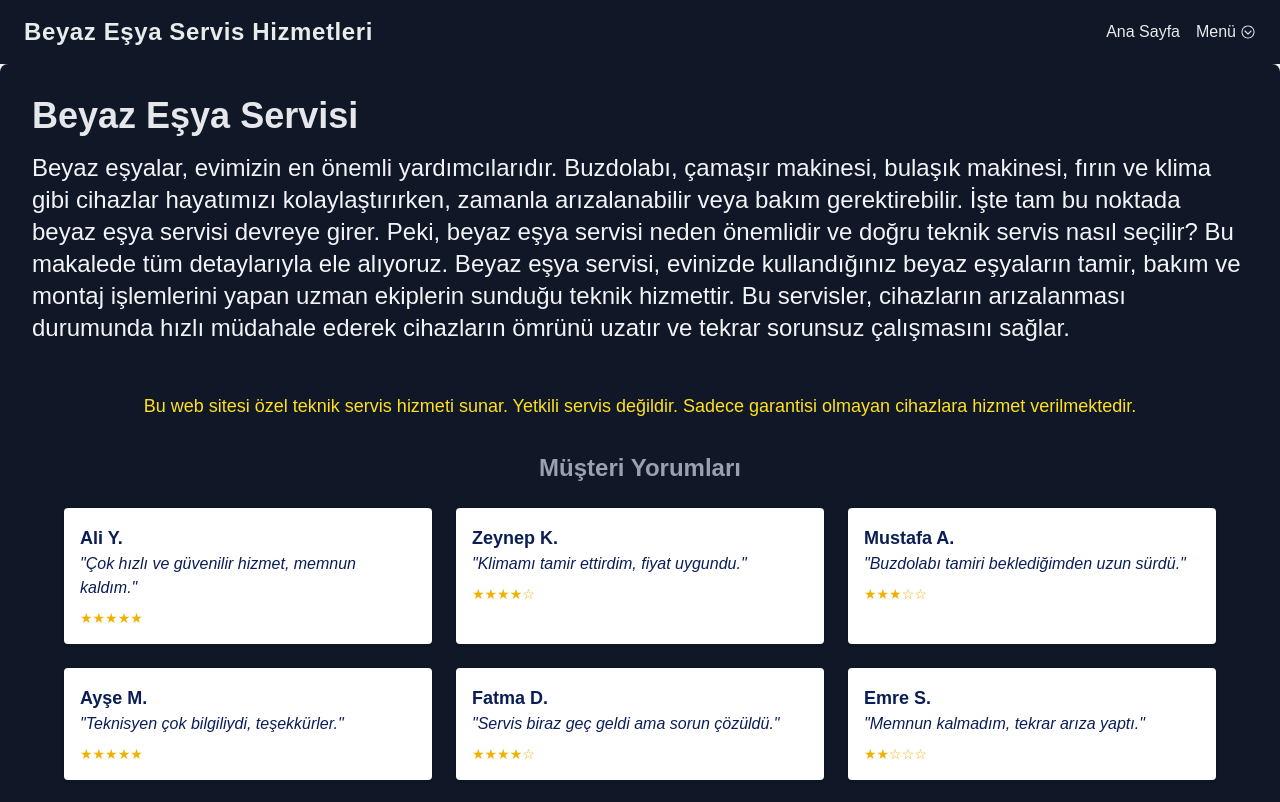
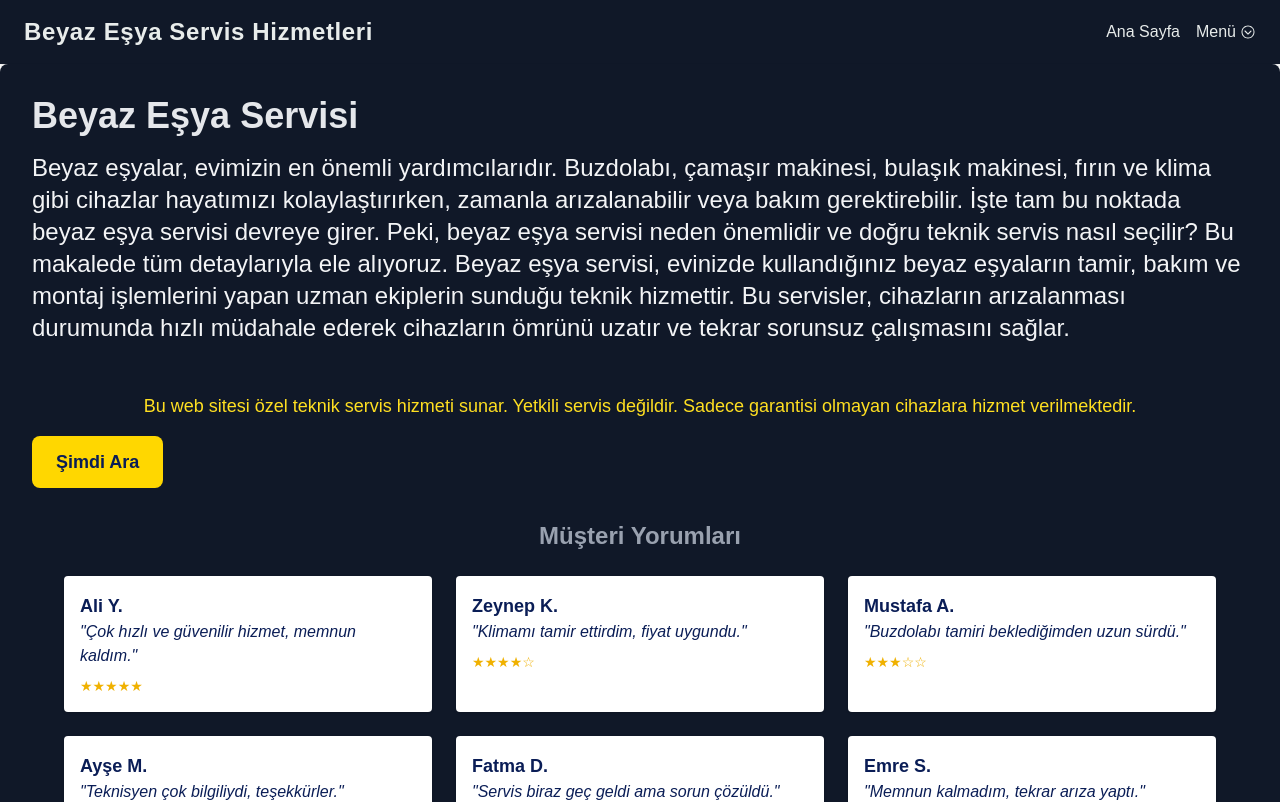
Before and after one commit to MustafaTaslialann/mustafataslialanweb, a Next.js app: page /hizmetler/beyaz-esya-servisi in a window 1280 px wide. Shown: the top 802 px of the page. Built offline with nearby package versions, Linux system fonts and the light colour scheme.

Commit message:
update dinamikhizmet

```diff
--- a/src/app/hakkimizda/page.tsx
+++ b/src/app/hakkimizda/page.tsx
@@ -14,7 +14,7 @@ export default function Hakkimizda() {
         Beyaz Eşya Servisi olarak yıllardır garantisi olmayan cihazlarınıza
         profesyonel bakım ve onarım hizmeti sunmaktayız.
       </p>
-      <p className="mb-6 text-gray-200">
+      <p className="mb-4 text-gray-200">
         2025 yılında kurulan firmamız, beyaz eşya teknik servis alanında
         uzmanlaşmış, tamamen bağımsız ve özel bir servistir. Kuruluşumuzdan bu
         yana müşteri memnuniyetini ön planda tutarak, garantisi sona ermiş
--- a/src/app/hizmetler/[slug]/page.tsx
+++ b/src/app/hizmetler/[slug]/page.tsx
@@ -27,8 +27,7 @@ const hizmetBasliklari: Record<string, string> = {
   firin: "Fırın",
   klima: "Klima",
   kombi: "Kombi",
-  televizyon: "Televizyon",
-};
+  televizyon: "Televizyon",  };
 
 
 
@@ -42,7 +41,9 @@ export type PageProps = {
   };
 };
 
-export async function generateMetadata({ params }: any): Promise<any> {
+export async function generateMetadata({
+  params,
+}: PageProps): Promise<Metadata> {
   const slug = params.slug;
   const title = (hizmetBasliklari[slug] ?? slug.replace(/-/g, " ")).replace(
     /\b\w/g,
@@ -59,22 +60,28 @@ export default async function HizmetSayfasi({ params }: PageProps) {
   const { slug } = params;
   const aciklama = hizmetler[slug as keyof typeof hizmetler];
 
- const baslik = hizmetBasliklari[slug]??
- slug.replace(/-/g,"").replace(/\b\w/g,(c) => c.toUpperCase());
+  const baslik =
+    hizmetBasliklari[slug] ??
+    slug.replace(/-/g, " ").replace(/\b\w/g, (c) => c.toUpperCase());
 
   return (
     <main className="p-8 max-w-3xl mx-auto lg:max-w-full bg-gray-900 rounded-lg shadow-md">
       <h1 className="text-4xl font-bold mb-4 capitalize text-gray-200">
         {baslik}
       </h1>
-      <p className="text-lg lg:text-2xl text-gray-100 mb-8">{aciklama}</p>
-
-      {/* ⚠️ Uyarı mesajı */}
+      <p className="text-lg lg:text-2xl text-gray-100 mb-8">
+        {aciklama ?? `"${baslik}" hizmeti.`}
+      </p>
       <p className="text-lg text-yellow-300 text-center mt-12">
         Bu web sitesi özel teknik servis hizmeti sunar. Yetkili servis değildir.
         Sadece garantisi olmayan cihazlara hizmet verilmektedir.
       </p>
-
+      <a
+        href="tel:+9050 65019612"
+        className="bg-[#FFD700] hover:bg-[#FFC107] text-[#0A1D56] font-semibold px-6 py-3 rounded-lg inline-block text-base md:text-lg transition mt-4"
+      >
+        Şimdi Ara
+      </a>
       <MusteriYorumlari />
     </main>
   );
```
